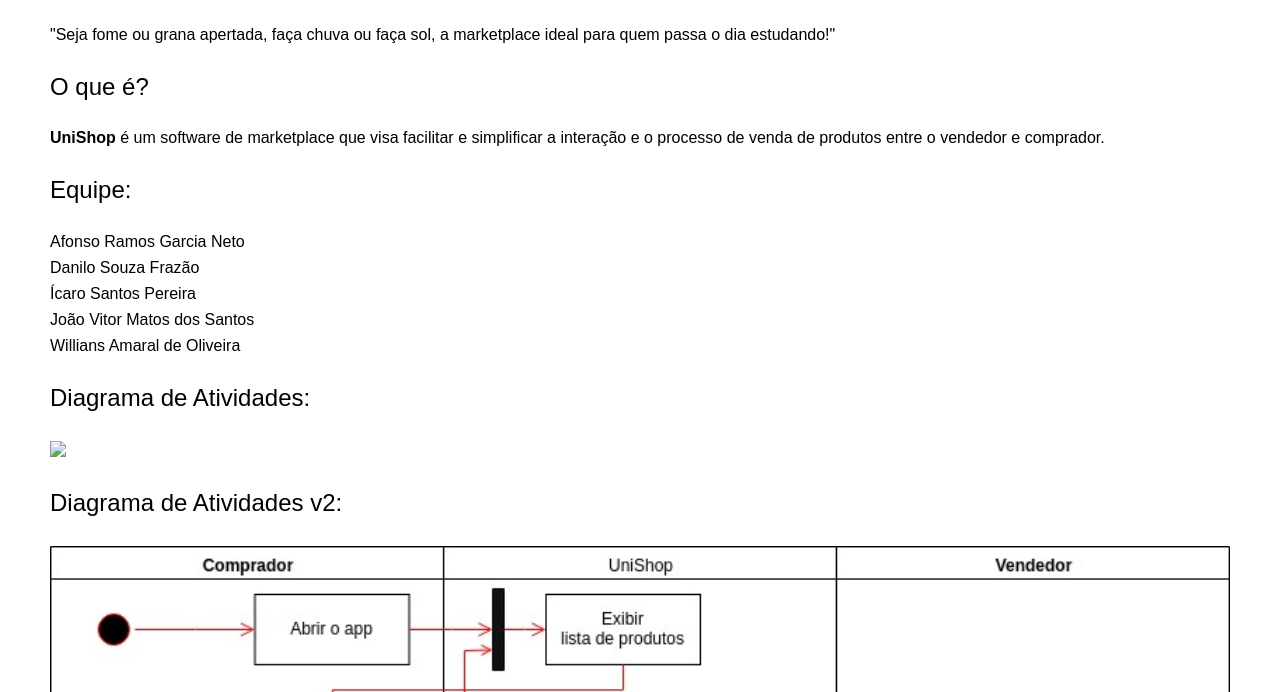
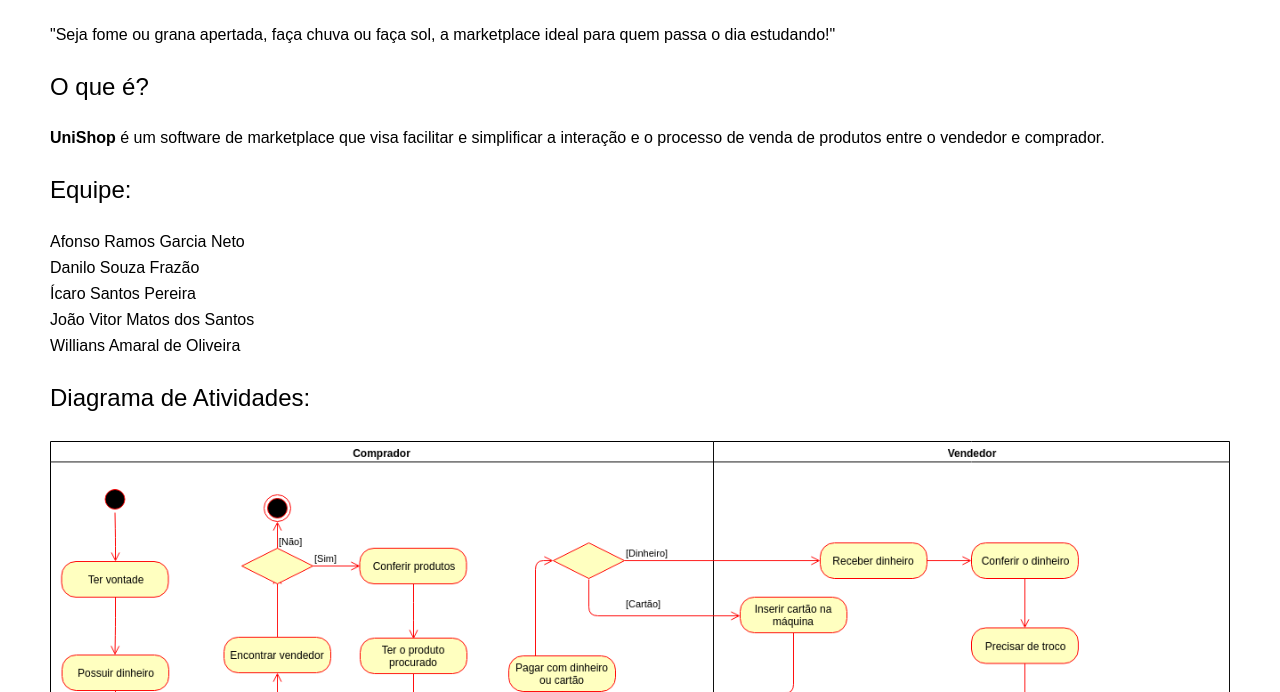
Before and after one commit to Afonso3180/UniShop, a plain HTML site: page documentacao.html in a window 1280 px wide. Shown: the part 108-800 px from the top of the page. Drawn offline with Linux system fonts and the light colour scheme; files whose address does not match are found by name.

Commit message:
Update documentacao.html

```diff
--- a/documentacao.html
+++ b/documentacao.html
@@ -31,7 +31,7 @@
                 <li>Willians Amaral de Oliveira</li>
             </ul>
             <h2>Diagrama de Atividades:</h2>
-            <img src="./UniShop_files/diagrama_mps.png">
+            <img src="images/diagrama_mps.png">
             <h2>Diagrama de Atividades v2:</h2>
             <img src="./UniShop_files/diagrama_mps_2.jpeg">
             <h2>Requisitos Funcionais: </h2>
```
